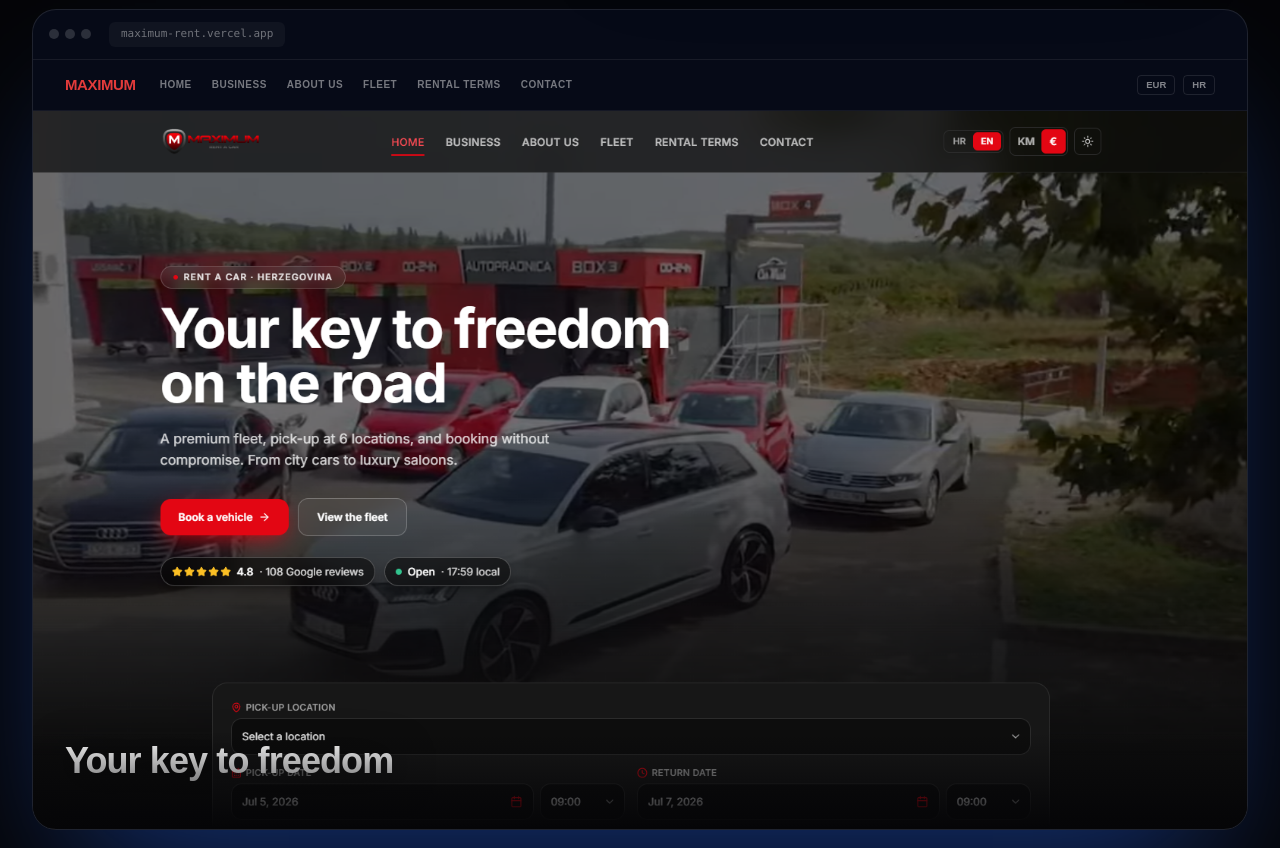
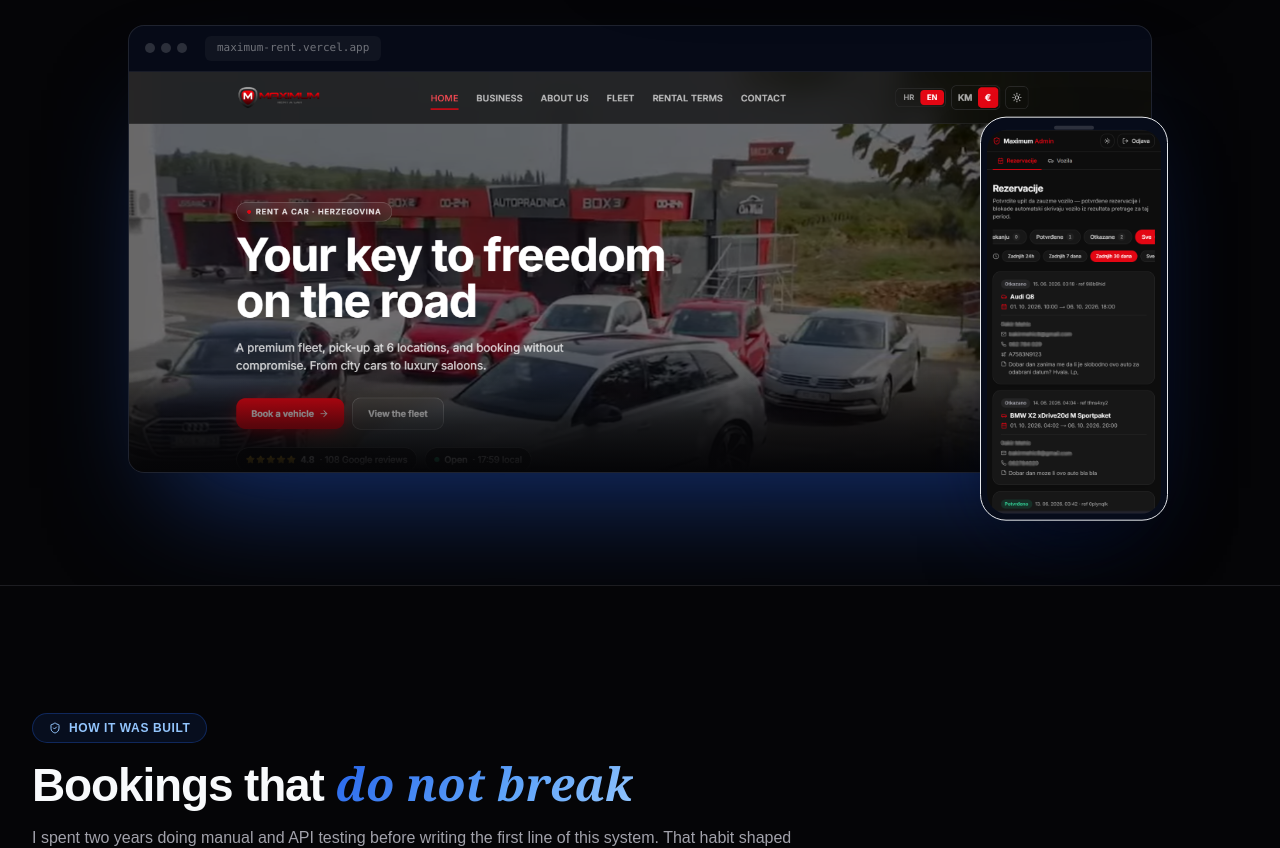
Before and after one commit to Bakeee99/mehiccdev, a Next.js app: page /maximum in a window 1280 px wide. Shown: the part 801-1649 px from the top of the page. Built offline with nearby package versions, Linux system fonts and the light colour scheme.

Commit message:
feat: prozor i telefon na dnu hero sekcije

```diff
--- a/components/portfolio/MaximumCaseStudy.tsx
+++ b/components/portfolio/MaximumCaseStudy.tsx
@@ -532,14 +532,20 @@ function Hero({ d, calm }: { d: typeof T.bs; calm: boolean }) {
           </div>
         </div>
 
-        {/* ══ PROZOR PREGLEDNIKA, DNO ══ */}
+        {/* ══ DVA UREĐAJA, DNO ══════════════════════════════════════════════
+           Ranije je ovdje stajao screenshot preko cijele širine, uz nacrtanu
+           navigaciju i natpis koji su se DUPLIRALI s onim što je već na slici.
+           Sada: prozor preglednika ograničene visine (vidi se gornji dio
+           stranice, ne cijela), a preko njega telefon s mobilnom verzijom.  */}
+        <div className="relative mt-16 lg:mt-24 max-w-5xl mx-auto">
           <motion.div
-          initial={{ opacity: 0, y: 44 }} whileInView={{ opacity: 1, y: 0 }} viewport={once}
-          transition={{ duration: 0.75, ease: [0.22, 1, 0.36, 1] }}
-          className="relative mt-16 lg:mt-20 rounded-3xl border border-white/10 overflow-hidden
-                     bg-[#070C1A]/90 md:backdrop-blur-xl shadow-[0_70px_140px_-45px_rgba(37,99,235,0.5)]"
+            initial={{ opacity: 0, y: 36 }} whileInView={{ opacity: 1, y: 0 }} viewport={once}
+            transition={{ duration: 0.7, ease: [0.22, 1, 0.36, 1] }}
+            className="rounded-2xl border border-white/10 overflow-hidden
+                       bg-[#070C1A]/90 md:backdrop-blur-xl
+                       shadow-[0_60px_120px_-45px_rgba(37,99,235,0.5)]"
           >
-          <div className="flex items-center gap-1.5 px-4 py-3 border-b border-white/[.07]">
+            <div className="flex items-center gap-1.5 px-4 py-2.5 border-b border-white/[.07]">
               <span className="w-2.5 h-2.5 rounded-full bg-white/15" />
               <span className="w-2.5 h-2.5 rounded-full bg-white/15" />
               <span className="w-2.5 h-2.5 rounded-full bg-white/15" />
@@ -548,32 +554,49 @@ function Hero({ d, calm }: { d: typeof T.bs; calm: boolean }) {
               </span>
             </div>
 
-          <div className="relative">
-            <div className="flex items-center gap-6 px-5 sm:px-8 py-3.5 border-b border-white/[.06] overflow-x-auto">
-              <span className="text-[15px] font-extrabold tracking-tight text-[#E23B3B] whitespace-nowrap">MAXIMUM</span>
-              <nav className="flex items-center gap-4 sm:gap-5">
-                {d.browser.nav.map((n) => (
-                  <span key={n} className="text-[10px] font-semibold tracking-wider text-white/45 whitespace-nowrap">{n}</span>
-                ))}
-              </nav>
-              <span className="ml-auto flex items-center gap-2 flex-shrink-0">
-                <span className="px-2 py-0.5 rounded text-[9.5px] font-bold text-white/50 border border-white/10">EUR</span>
-                <span className="px-2 py-0.5 rounded text-[9.5px] font-bold text-white/50 border border-white/10">HR</span>
-              </span>
+            {/* visina je ograničena, pa se vidi samo vrh stranice */}
+            <div className="relative h-[240px] sm:h-[330px] lg:h-[400px] overflow-hidden">
+              <Image
+                src="/portfolio/maximum-naslovna.png"
+                alt={d.imgAlt}
+                fill priority quality={92}
+                sizes="(max-width: 1024px) 100vw, 1000px"
+                className="object-cover object-top"
+              />
+              <span aria-hidden className="absolute inset-x-0 bottom-0 h-24
+                                           bg-gradient-to-t from-[#050507] via-[#050507]/60 to-transparent" />
+            </div>
+          </motion.div>
+
+          {/* telefon, mobilna verzija */}
+          <motion.div
+            initial={{ opacity: 0, y: 30, scale: 0.94 }}
+            whileInView={{ opacity: 1, y: 0, scale: 1 }}
+            viewport={once}
+            transition={{ duration: 0.65, delay: 0.25, ease: [0.22, 1, 0.36, 1] }}
+            className="absolute -bottom-10 sm:-bottom-12 right-2 sm:right-8 lg:-right-4
+                       w-[132px] sm:w-[168px] lg:w-[188px]"
+          >
+            <motion.div
+              animate={calm ? undefined : { y: [0, -8, 0] }}
+              transition={{ duration: 6, repeat: Infinity, ease: "easeInOut" }}
+              className="rounded-[26px] border border-white/12 bg-[#070C1A] p-1.5 pt-3
+                         shadow-[0_40px_80px_-25px_rgba(2,8,30,0.95)]"
+            >
+              <span aria-hidden className="absolute top-2 left-1/2 -translate-x-1/2 w-10 h-1 rounded-full bg-white/15" />
+              <div className="relative rounded-[20px] overflow-hidden aspect-[450/992] bg-[#0B1226]">
+                <Image
+                  src="/portfolio/maximum-admin-mobitel.png"
+                  alt={d.imgAlt}
+                  fill quality={92}
+                  sizes="200px"
+                  className="object-cover object-top"
+                />
+              </div>
+            </motion.div>
+          </motion.div>
         </div>
 
-            <div className="relative">
-              <Image src="/portfolio/maximum-naslovna.png" alt={d.imgAlt}
-                     width={1600} height={900} priority
-                     sizes="(max-width: 1024px) 100vw, 1100px"
-                     className="w-full h-auto object-cover object-top" />
-              <p className="absolute left-5 sm:left-8 bottom-12 text-2xl sm:text-4xl font-extrabold tracking-tight text-white drop-shadow-[0_4px_20px_rgba(0,0,0,0.9)]">
-                {d.browser.title}
-              </p>
-            </div>
-            <div aria-hidden className="absolute inset-x-0 bottom-0 h-24 bg-gradient-to-t from-[#050507] to-transparent" />
-          </div>
-        </motion.div>
       </div>
     </section>
   );
```
Also changed, not shown: PROCITAJ-ME.txt. Lines whose indentation alone changed are shown as unchanged.
